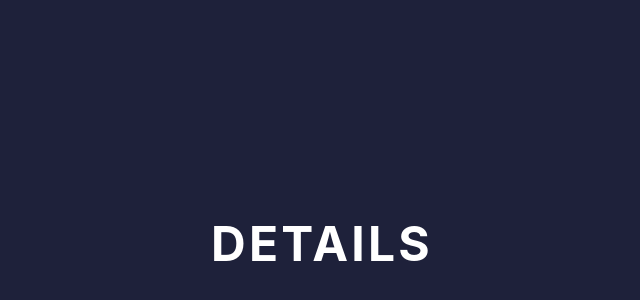
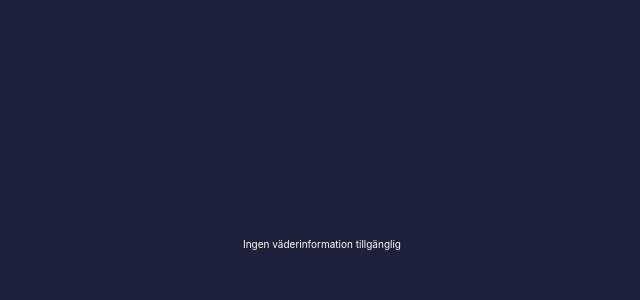
Before and after one commit to Lillviking/arbetsprov, a React (Create React App) app: page /details in a window 1280 px wide. Shown: the part 156-456 px from the top of the page, without its empty margins (318-958 px from the left). Built offline with nearby package versions, Linux system fonts and the light colour scheme.

Commit message:
rendering data from context

```diff
--- a/src/pages/Details.tsx
+++ b/src/pages/Details.tsx
@@ -1,10 +1,21 @@
+import { useContext } from "react";
+import Card from "../components/card";
+import { WeatherDataContext } from "../context/WeatherDataContext";
 
 const Details = () => {
-    return (
-      <div>
-        <h1>DETAILS</h1>
-      </div>
-    );
-  };
+  const context = useContext(WeatherDataContext);
+
+  if (!context || !context.weatherData) {
+    return <div>Ingen väderinformation tillgänglig</div>;
+  }
+
+  const { weatherData } = context;
+
+  return (
+    <Card>
+      <h1>{weatherData.weatherSymbol}</h1>
+    </Card>
+  );
+};
 
 export default Details;
```
